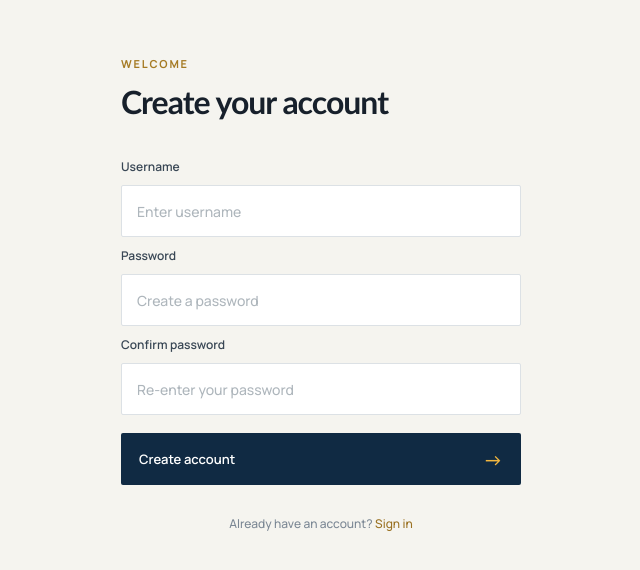
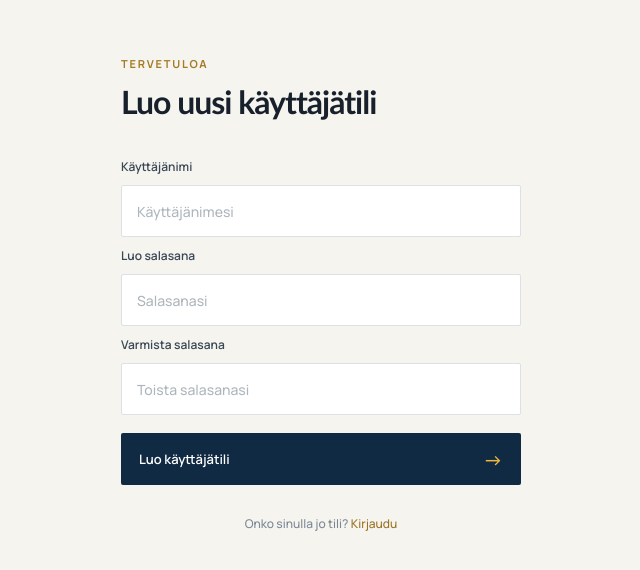
Before and after one commit to Timanttiso/ShipmentTracking, a React (Vite) app in the folder Frontend/: page /register in a window 1280 px wide. Shown: the part 108-678 px from the top of the page, without its empty margins (319-959 px from the left). Built offline with nearby package versions, Linux system fonts and the light colour scheme.

Commit message:
feat: translated UI to Finnish

```diff
--- a/Frontend/index.html
+++ b/Frontend/index.html
@@ -10,7 +10,7 @@
     <link
         href="https://fonts.googleapis.com/css2?family=DM+Sans:wght@400;500;600;700&family=Manrope:wght@500;600;700;800&display=swap"
         rel="stylesheet">
-    <title>Shipment Tracker</title>
+    <title>Lähetysten seuranta</title>
 </head>
 
 <body>
--- a/Frontend/src/pages/LoginPage.tsx
+++ b/Frontend/src/pages/LoginPage.tsx
@@ -34,17 +34,17 @@ export default function LoginPage() {
         <main className='login-page'>
             <div className='login-form-wrap'>
                 <div className='login-form-heading'>
-                    <p className='welcome-text welcome-text--dark'>Welcome</p>
-                    <h2>Sign in</h2>
+                    <p className='welcome-text welcome-text--dark'>Tervetuloa</p>
+                    <h2>Kirjaudu sisään</h2>
                 </div>
 
                 <form className='login-form' onSubmit={handleSubmit}>
-                    <label htmlFor='username'>Username</label>
+                    <label htmlFor='username'>Käyttäjänimi</label>
                     <input
                         id='username'
                         name='username'
                         type='text'
-                        placeholder='Enter username'
+                        placeholder='Käyttäjänimesi'
                         autoComplete='username'
                         value={username}
                         required
@@ -52,14 +52,14 @@ export default function LoginPage() {
                     />
 
                     <div className='password-label'>
-                        <label htmlFor='password'>Password</label>
-                        <button type='button' className='login-text-button'>Forgot password?</button>
+                        <label htmlFor='password'>Salasana</label>
+                        <button type='button' className='login-text-button'>Unohditko salasanasi?</button>
                     </div>
                     <input
                         id='password'
                         name='password'
                         type='password'
-                        placeholder='Enter password'
+                        placeholder='Salasanasi'
                         value={password}
                         required
                         onChange={(e) => setPassword(e.target.value)}
@@ -68,16 +68,16 @@ export default function LoginPage() {
                     {error && <p className="error-message">{error}</p>}
 
                     <button type='submit' className='login-button' disabled={submitting}>
-                        {submitting ? 'Signing in...' : 'Sign in'}
+                        {submitting ? 'Kirjaudutaan sisään...' : 'Kirjaudu sisään'}
                         <span aria-hidden='true'>-&gt;</span>
                     </button>
                 </form>
                 <p className='login-form-footer'>
-                    Don't have an account yet? <button
+                    Eikö sinulla ole tiliä? <button
                         type='button'
                         className='login-text-button'
                         onClick={() => navigate('/register')}
-                    >Register</button>
+                    >Rekisteröidy</button>
                 </p>
             </div>
         </main>
--- a/Frontend/src/pages/RegisterPage.tsx
+++ b/Frontend/src/pages/RegisterPage.tsx
@@ -17,7 +17,7 @@ export default function RegisterPage() {
         setError('')
 
         if (password !== confirmPassword) {
-            setError('Passwords do not match!')
+            setError('Salasanat eivät täsmää!')
             return
         }
 
@@ -30,7 +30,7 @@ export default function RegisterPage() {
             setPassword('')
             setConfirmPassword('')
         } catch (error: unknown) {
-            const message = error instanceof Error ? error.message : 'Connection error'
+            const message = error instanceof Error ? error.message : 'Yhteysvirhe'
 
             setError(message)
             setSubmitting(false)
@@ -41,17 +41,17 @@ export default function RegisterPage() {
         <main className='login-page'>
             <div className='login-form-wrap'>
                 <div className='login-form-heading'>
-                    <p className='welcome-text welcome-text--dark'>Welcome</p>
-                    <h2>Create your account</h2>
+                    <p className='welcome-text welcome-text--dark'>Tervetuloa</p>
+                    <h2>Luo uusi käyttäjätili</h2>
                 </div>
 
                 <form className='login-form' onSubmit={handleSubmit}>
-                    <label htmlFor='username'>Username</label>
+                    <label htmlFor='username'>Käyttäjänimi</label>
                     <input
                         id='username'
                         name='username'
                         type='text'
-                        placeholder='Enter username'
+                        placeholder='Käyttäjänimesi'
                         autoComplete='username'
                         value={username}
                         required
@@ -59,24 +59,24 @@ export default function RegisterPage() {
                         onChange={(e) => setUsername(e.target.value)}
                     />
 
-                    <label htmlFor='password'>Password</label>
+                    <label htmlFor='password'>Luo salasana</label>
                     <input
                         id='password'
                         name='password'
                         type='password'
-                        placeholder='Create a password'
+                        placeholder='Salasanasi'
                         value={password}
                         required
                         minLength={5}
                         onChange={(e) => setPassword(e.target.value)}
                     />
 
-                    <label htmlFor='confirm-password'>Confirm password</label>
+                    <label htmlFor='confirm-password'>Varmista salasana</label>
                     <input
                         id='confirm-password'
                         name='confirm-password'
                         type='password'
-                        placeholder='Re-enter your password'
+                        placeholder='Toista salasanasi'
                         value={confirmPassword}
                         required
                         minLength={5}
@@ -86,16 +86,16 @@ export default function RegisterPage() {
                     {error && <p className="error-message">{error}</p>}
 
                     <button type='submit' className='login-button' disabled={submitting}>
-                        {submitting ? 'Creating account...' : 'Create account'}
+                        {submitting ? 'Luodaan käyttäjätiliä...' : 'Luo käyttäjätili'}
                         <span aria-hidden='true'>-&gt;</span>
                     </button>
                 </form>
                 <p className='login-form-footer'>
-                    Already have an account? <button
+                    Onko sinulla jo tili? <button
                         type='button'
                         className='login-text-button'
                         onClick={() => navigate('/')}
-                    >Sign in</button>
+                    >Kirjaudu</button>
                 </p>
             </div>
         </main>
```
